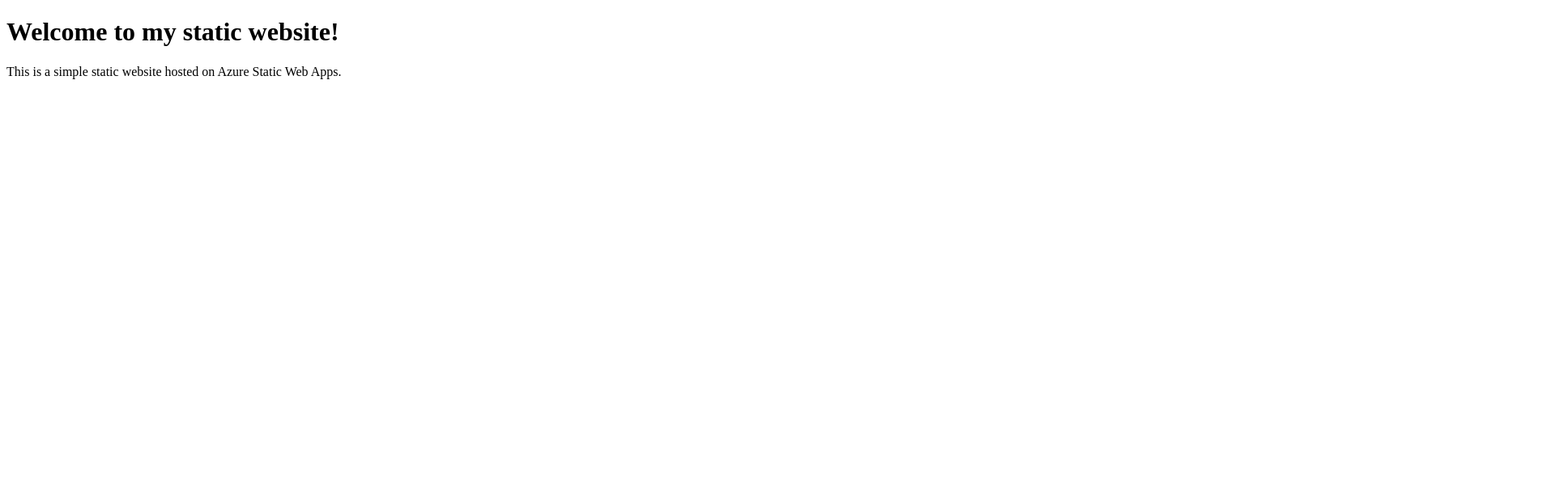
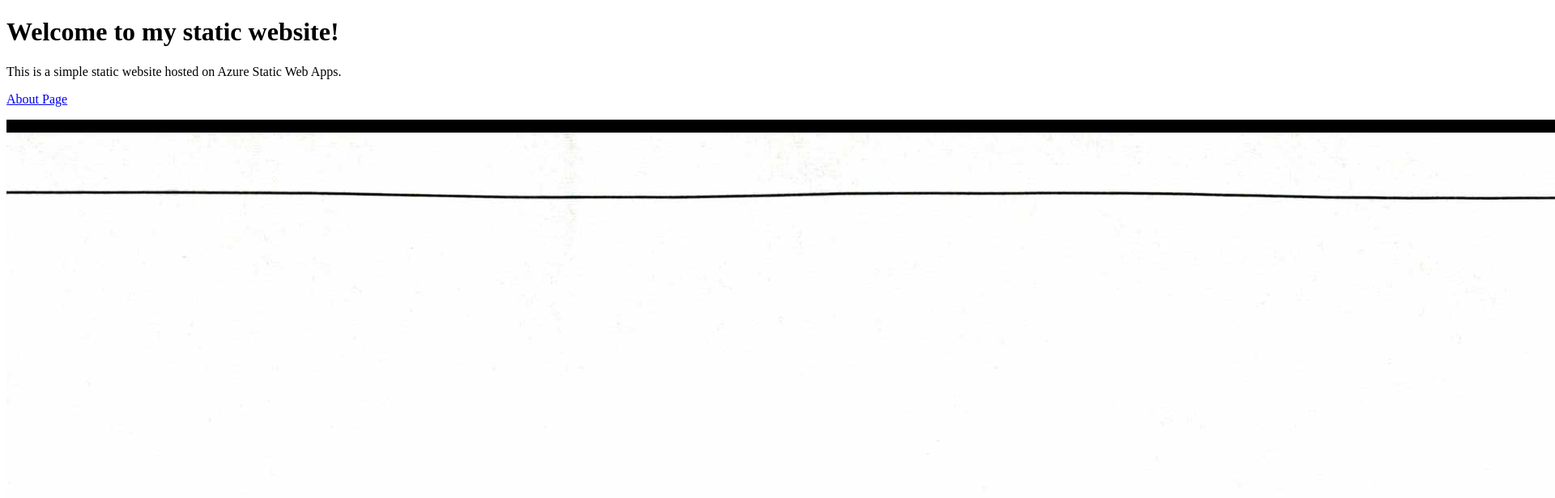
Before and after one commit to HubertHKKwarta/my-static-website, a plain HTML site: page index.html in a window 1280 px wide. Shown: the top 616 px of the page at 81% size, 1920 px wide, since content can reach past the window. Drawn offline with Linux system fonts and the light colour scheme.

Commit message:
Update index.html

```diff
--- a/index.html
+++ b/index.html
@@ -3,5 +3,7 @@
 <body>
 <h1>Welcome to my static website!</h1>
 <p>This is a simple static website hosted on Azure Static Web Apps.</p>
+<p><a href="about.html">About Page</a></p>
+<p><img src="myfolder/IMAG1374.jpg" alt="Sample image"></p>
 </body>
 </html>
```
